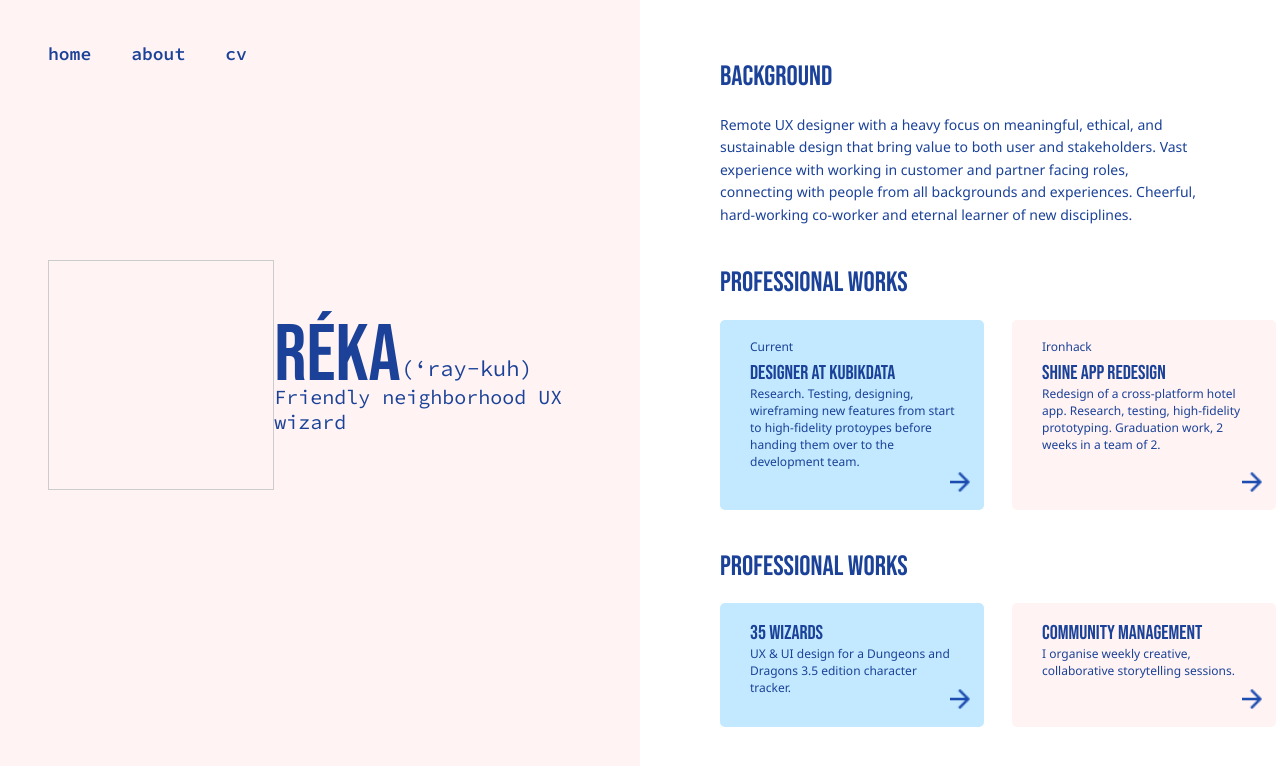
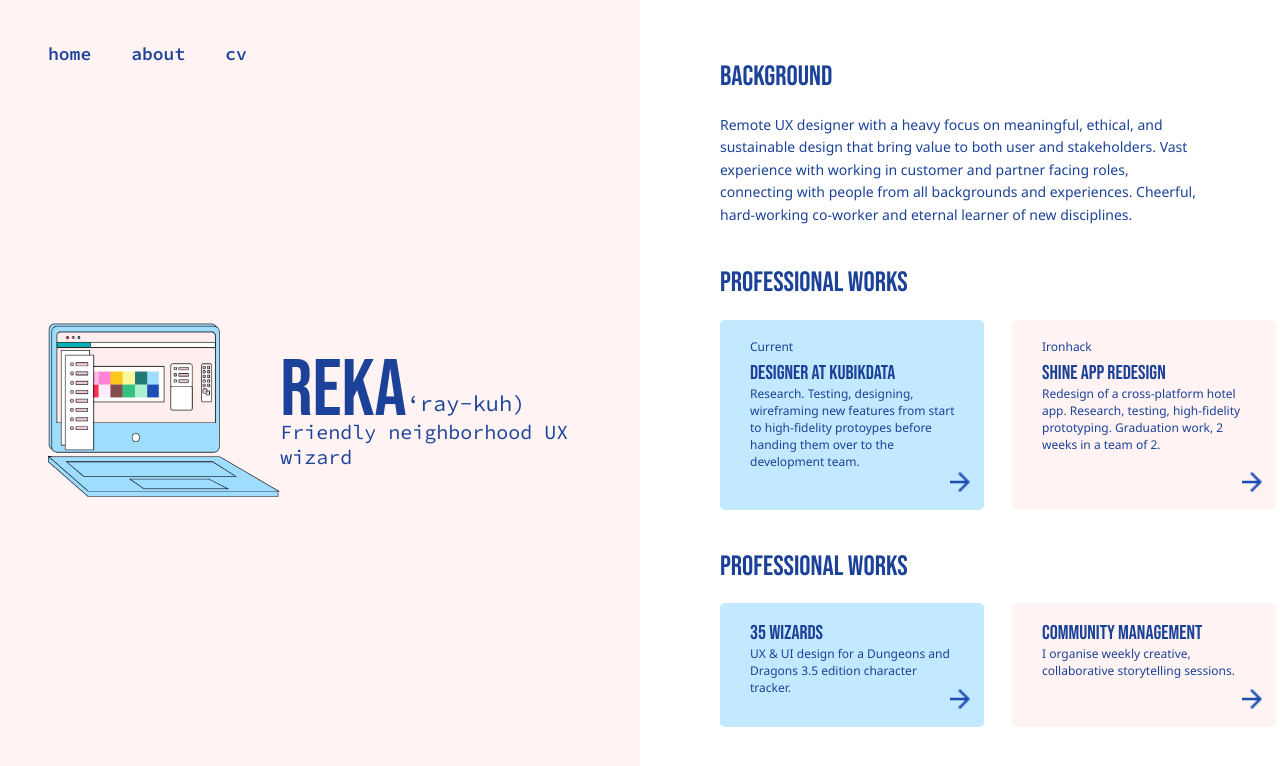
Before and after one commit to RekaK/portfolio, a Next.js app: page / in a window 1280 px wide. Shown: the top 766 px of the page. Built offline with nearby package versions, Linux system fonts and the light colour scheme.

Commit message:
add images

```diff
--- a/components/hero/index.tsx
+++ b/components/hero/index.tsx
@@ -1,28 +1,26 @@
+import Image from "next/image";
 import Nav from "../nav";
 import { Styled } from "./Hero.styles";
 
-interface HeroProps {
+export interface HeroProps {
   image: string;
   title: string;
   subtitle: string;
-  spelling: string;
+  spelling?: string;
 }
 
-const Hero = () => {
+const Hero: React.FC<HeroProps> = ({ image, title, subtitle, spelling }) => {
   return (
     <Styled.HeroContainer>
       <Nav />
       <Styled.HeroSection>
-        <Styled.DummyImage></Styled.DummyImage>
+        <Image src={image} layout="fixed" objectFit="contain" alt="image" height={300} width={240} />
         <Styled.HeroTitleContainer>
           <Styled.HeroTitleBlock>
-
-          <Styled.HeroTitle>Réka</Styled.HeroTitle>
-          <Styled.HeroSpelling>(‘ray-kuh)</Styled.HeroSpelling>
+            <Styled.HeroTitle>{title}</Styled.HeroTitle>
+            {spelling && <Styled.HeroSpelling>{spelling}</Styled.HeroSpelling>}
           </Styled.HeroTitleBlock>
-          <Styled.HeroSubtitle>
-            Friendly neighborhood UX wizard
-          </Styled.HeroSubtitle>
+          <Styled.HeroSubtitle>{subtitle}</Styled.HeroSubtitle>
         </Styled.HeroTitleContainer>
       </Styled.HeroSection>
     </Styled.HeroContainer>
--- a/pages/index.tsx
+++ b/pages/index.tsx
@@ -4,6 +4,13 @@ import HomeSection from "../components/home";
 import MainTemplate from "../templates/MainTemplate";
 
 const Home: NextPage = () => {
+  const hero = {
+    image: "/images/laptop.png",
+    title: "Reka",
+    subtitle: "Friendly neighborhood UX wizard",
+    spelling: "‘ray-kuh)",
+  };
+
   return (
     <div>
       <Head>
@@ -11,7 +18,7 @@ const Home: NextPage = () => {
         <meta name="description" content="Generated by create next app" />
         <link rel="icon" href="/favicon.ico" />
       </Head>
-      <MainTemplate>
+      <MainTemplate hero={hero}>
         <HomeSection />
       </MainTemplate>
     </div>
--- a/templates/MainTemplate.tsx
+++ b/templates/MainTemplate.tsx
@@ -1,10 +1,20 @@
-import Hero from "../components/hero";
-import { Styled } from "./MainTemplate.styles"
+import Hero, { HeroProps } from "../components/hero";
+import { Styled } from "./MainTemplate.styles";
 
-const MainTemplate: React.FC = ({ children }) => {
+interface MainTemplateProps {
+  hero: HeroProps;
+}
+
+const MainTemplate: React.FC<MainTemplateProps> = ({ children, hero }) => {
+  const { image, title, subtitle, spelling } = hero;
   return (
     <Styled.MainTemplate>
-      <Hero />
+      <Hero
+        image={image}
+        title={title}
+        subtitle={subtitle}
+        spelling={spelling}
+      />
       {children}
     </Styled.MainTemplate>
   );
```
Also changed, not shown: public/images/laptop.png (renamed from public/images/Isometric Stickers Office Supplies.png).
